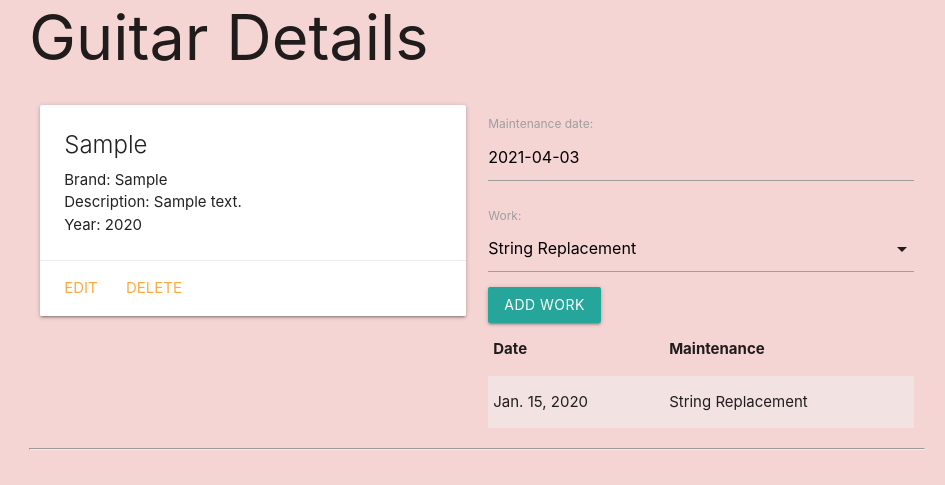
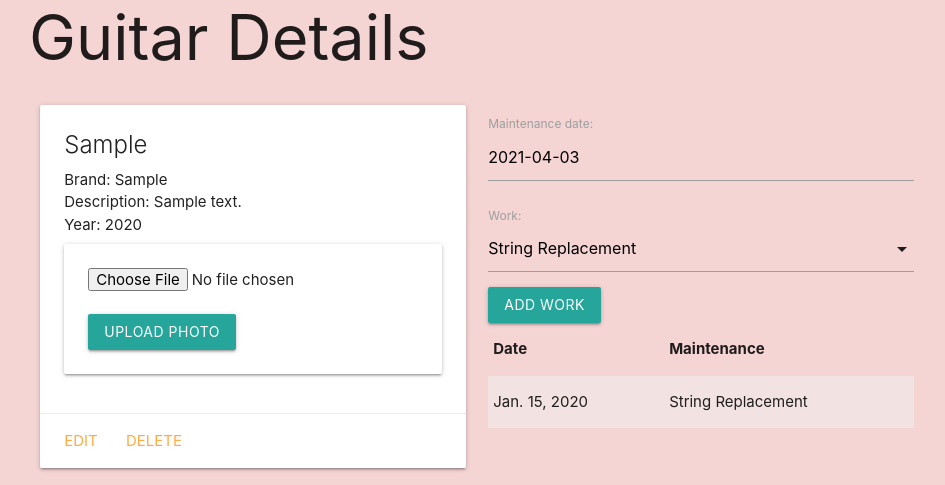
Before and after one commit to pfeeny84/guitar_collector, a Django app: page /guitars/1/ in a window 1280 px wide. Shown: the part 103-588 px from the top of the page, without its empty margins (163-1108 px from the left). Run offline with Django 3.2, Linux system fonts and the light colour scheme; tables that the repository leaves empty hold one stand-in row (values such as "Sample post").

Commit message:
Photo Upload Implementation

```diff
--- a/main_app/models.py
+++ b/main_app/models.py
@@ -36,6 +36,13 @@ class Guitar(models.Model):
     def get_absolute_url(self):
         return reverse('detail', kwargs={'guitar_id': self.id})
 
+class Photo(models.Model):
+    url = models.CharField(max_length=200)
+    guitar = models.ForeignKey(Guitar, on_delete=models.CASCADE)
+
+    def __str__(self):
+        return f"Photo for guitar_id: {self.guitar_id} @{self.url}"
+
 class Maintenance(models.Model):
     date = models.DateField('maintenance date')
 
--- a/main_app/templates/guitars/detail.html
+++ b/main_app/templates/guitars/detail.html
@@ -16,12 +16,24 @@
         {% else %}
           <p>Year: Not Provided</p>
         {% endif %}
+        <form action="{% url 'add_photo' guitar.id %}" enctype="multipart/form-data" method="POST" class="card-panel">
+          {% csrf_token %}
+          <input type="file" name="photo-file">
+          <br><br>
+          <input type="submit" class="btn" value="Upload Photo">
+      </form>
       </div>
       <div class="card-action">
         <a href="{% url 'guitars_update' guitar.id %}">Edit</a>
         <a href="{% url 'guitars_delete' guitar.id %}">Delete</a>
       </div>
     </div>
+    {% for photo in guitar.photo_set.all %}
+      <img class="responsive-img card-panel" src="{{photo.url}}">
+    {% empty %}
+      <div class="card-panel teal-text center-align">No Photos Uploaded</div>
+    {% endfor %}
+
   </div>
   <div class="col s6">
     <form action="{% url 'add_maintenance' guitar.id %}" method="post">
--- a/main_app/urls.py
+++ b/main_app/urls.py
@@ -7,6 +7,7 @@ urlpatterns = [
     path('guitars/', views.guitars_index, name='index'),
     path('guitars/<int:guitar_id>/', views.guitars_detail, name='detail'),
     path('guitars/<int:guitar_id>/add_maintenance/', views.add_maintenance, name='add_maintenance'),
+    path('guitars/<int:guitar_id>/add_photo/', views.add_photo, name='add_photo'),
     path('guitars/<int:guitar_id>/assoc_strap/<int:strap_id>/', views.assoc_strap, name='assoc_strap'),
     path('guitars/create/', views.GuitarCreate.as_view(), name='guitars_create'),
     path('guitars/<int:pk>/update/', views.GuitarUpdate.as_view(), name='guitars_update'),
--- a/main_app/views.py
+++ b/main_app/views.py
@@ -2,10 +2,34 @@ from django.shortcuts import render, redirect
 from django.views.generic.edit import CreateView, UpdateView, DeleteView
 from django.views.generic import ListView, DetailView
 from django.http import HttpResponse
-from .models import Guitar, Strap
 from .forms import MaintenanceForm
+import uuid
+import boto3
+from .models import Guitar, Strap, Photo
+
+S3_BASE_URL = 'https://s3.us-west-1.amazonaws.com/'
+BUCKET = 'guitarcollectorbucket'
 
 # Create your views here.
+
+def add_photo(request, guitar_id):
+
+    photo_file = request.FILES.get('photo-file', None)
+    if photo_file:
+        s3 = boto3.client('s3')
+
+        key = uuid.uuid4().hex[:6] + photo_file.name[photo_file.name.rfind('.'):]
+
+        try:
+            s3.upload_fileobj(photo_file, BUCKET, key)
+
+            url = f"{S3_BASE_URL}{BUCKET}/{key}"
+
+            Photo.objects.create(url=url, guitar_id=guitar_id)
+        except:
+            print('An error occurred uploading file to S3')
+    return redirect('detail', guitar_id=guitar_id)
+
 class GuitarCreate(CreateView):
     model = Guitar
     fields = ['brand', 'model', 'description', 'year']
```
Also changed, not shown: main_app/migrations/0004_photo.py (added).
